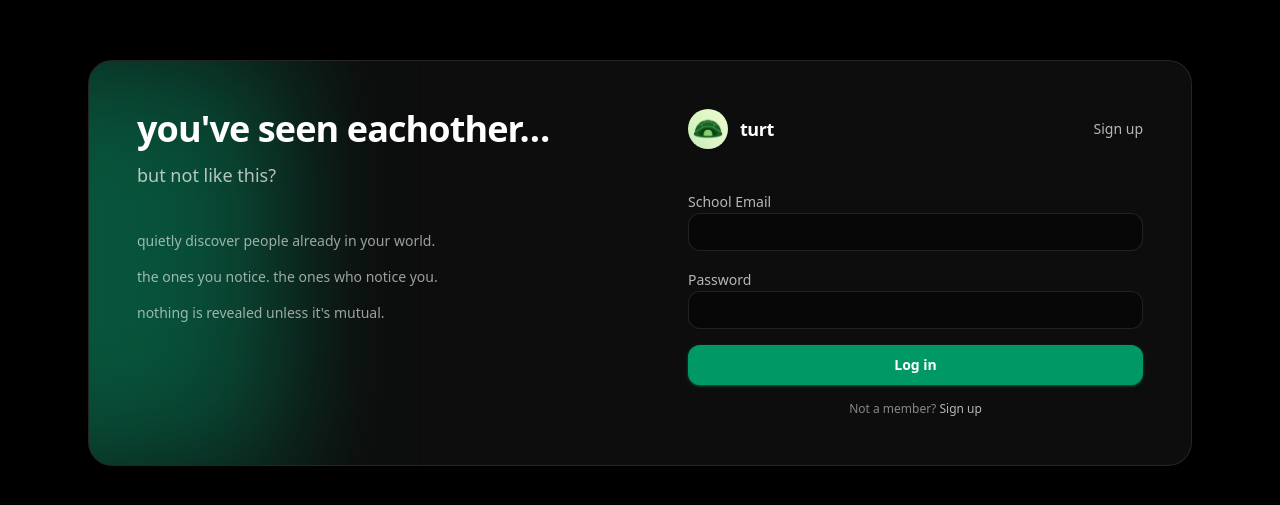
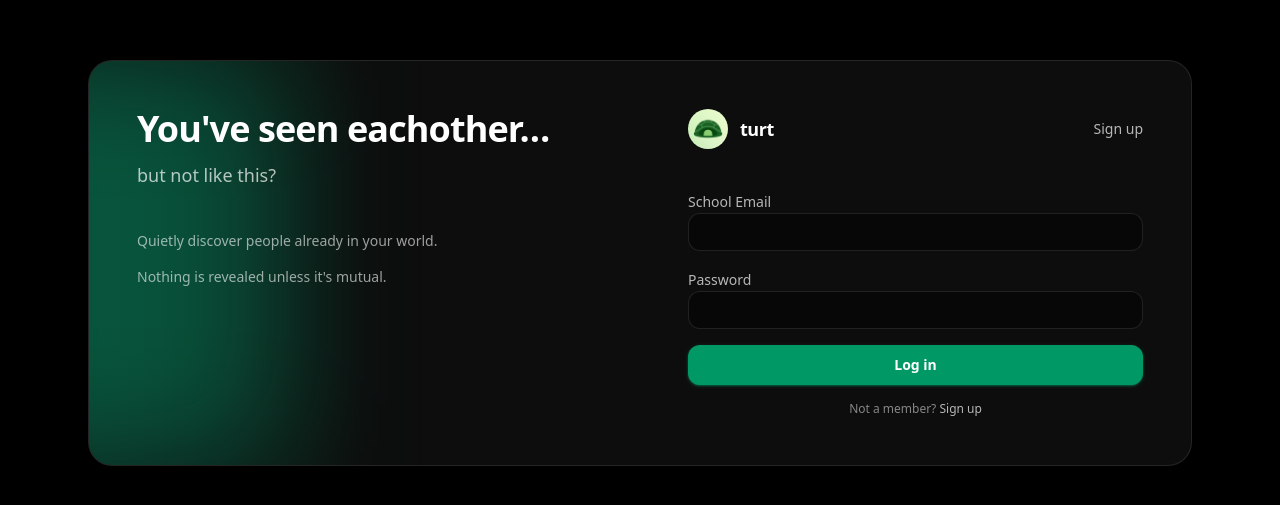
Before and after one commit to SleeperDp/turt, a Next.js app in the folder kocmatch-web/: page /login in a window 1280 px wide. Shown: the part 137-642 px from the top of the page. Built offline with nearby package versions, Linux system fonts and the light colour scheme; no server answers.

Commit message:
fixed login page text

```diff
--- a/kocmatch-web/src/app/login/page.tsx
+++ b/kocmatch-web/src/app/login/page.tsx
@@ -134,14 +134,13 @@ export default function LoginPage() {
 
               <div className="relative">
                 <h1 className="text-4xl font-semibold tracking-tight">
-                  you&apos;ve seen eachother…
+                  You&apos;ve seen eachother…
                 </h1>
                 <p className="mt-3 text-lg text-white/70">but not like this?</p>
 
                 <div className="mt-10 space-y-3 text-sm leading-6 text-white/60">
-                  <p>quietly discover people already in your world.</p>
-                  <p>the ones you notice. the ones who notice you.</p>
-                  <p>nothing is revealed unless it&apos;s mutual.</p>
+                  <p>Quietly discover people already in your world.</p>
+                  <p>Nothing is revealed unless it&apos;s mutual.</p>
                 </div>
               </div>
             </div>
```
